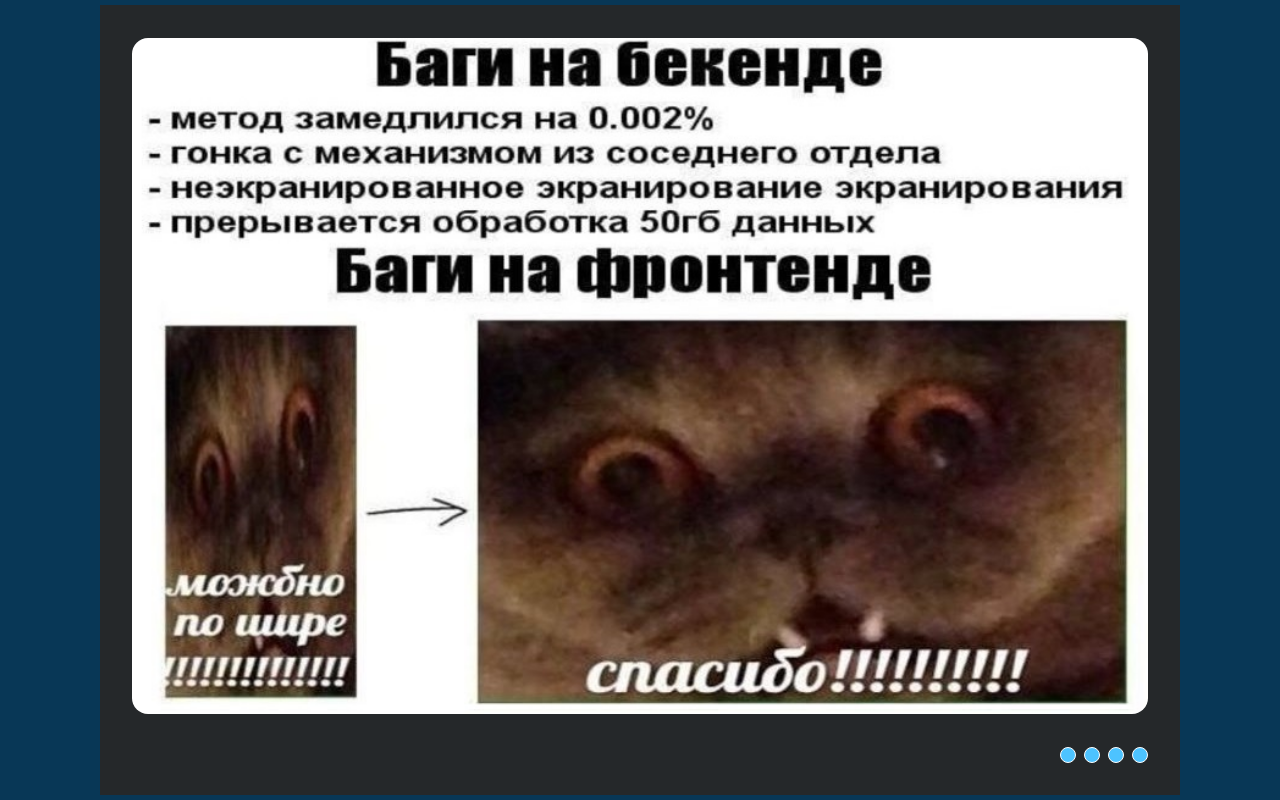
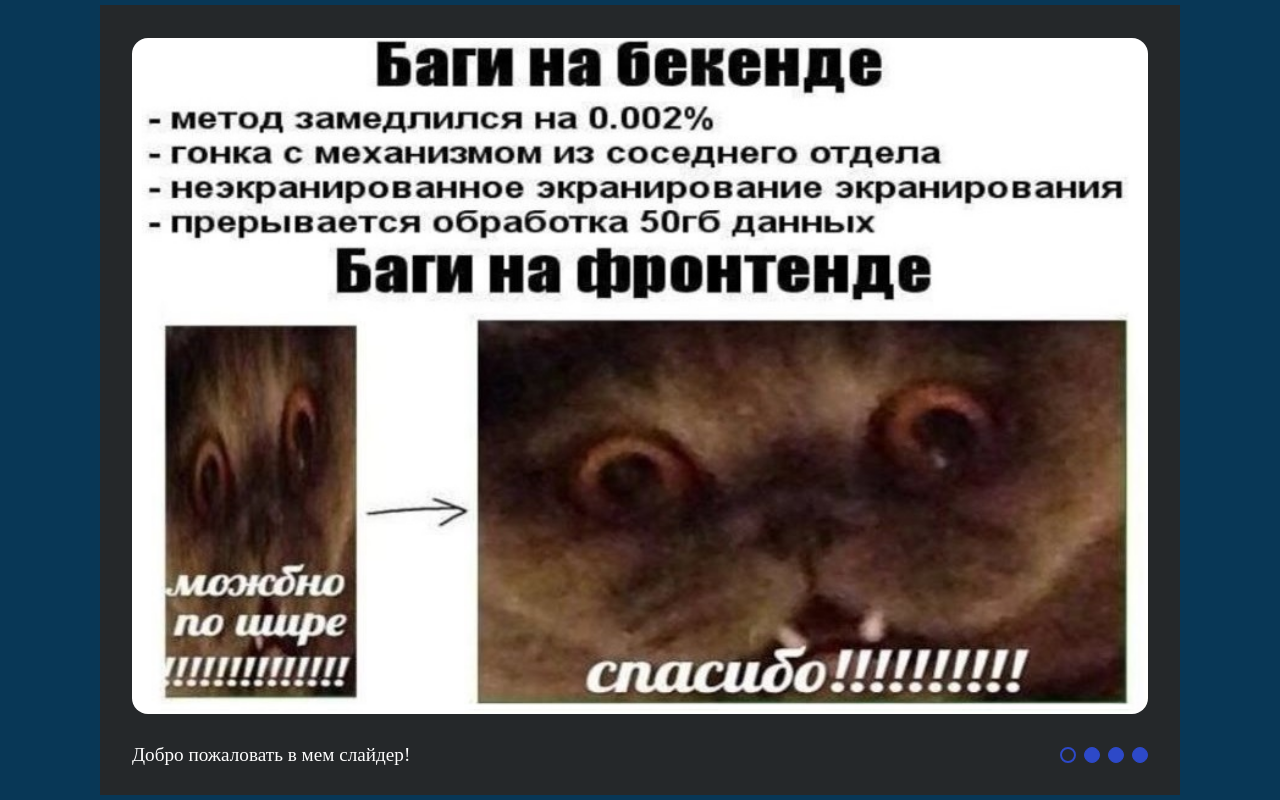
Before and after one commit to darianebogina/cssMemeSlider, a plain HTML site: page cssMemeSlider/index.html in a window 1280 px wide. Drawn offline with Linux system fonts and the light colour scheme.

Commit message:
feat: add controls animation (Fri, Sep 13, 2024 01:01:57 PM)

```diff
--- a/cssMemeSlider/index.html
+++ b/cssMemeSlider/index.html
@@ -12,7 +12,7 @@
 
 <body>
     <div class="slider">
-        <input type="radio" name="meme_btn" id="meme1">
+        <input type="radio" name="meme_btn" id="meme1" checked>
         <input type="radio" name="meme_btn" id="meme2">
         <input type="radio" name="meme_btn" id="meme3">
         <input type="radio" name="meme_btn" id="meme4">
--- a/cssMemeSlider/style.css
+++ b/cssMemeSlider/style.css
@@ -38,7 +38,7 @@ body {
     padding: 2vh;
 }
 
-.meme img {
+.meme>img {
     width: 100%;
     height: auto;
     object-fit: cover;
@@ -99,14 +99,32 @@ body {
 .controls > label {
     height: 1em;
     width: 1em;
-    border: 1px solid white;
+    border: 1px solid rgb(45, 73, 200);
     border-radius: 50%;
     cursor: pointer;
-    background-color: rgb(77, 195, 255);
+    background-color: rgb(45, 73, 200);
+    transition: 0.2s;
+}
+
+#meme1:checked ~ .bottom .controls label[for="meme1"],
+#meme2:checked ~ .bottom .controls label[for="meme2"],
+#meme3:checked ~ .bottom .controls label[for="meme3"],
+#meme4:checked ~ .bottom .controls label[for="meme4"] {
+    background-color: transparent;
+    border: 2px solid rgb(45, 73, 200);
+}
+
+#meme1:checked ~ .bottom .controls label[for="meme1"]:hover,
+#meme2:checked ~ .bottom .controls label[for="meme2"]:hover,
+#meme3:checked ~ .bottom .controls label[for="meme3"]:hover,
+#meme4:checked ~ .bottom .controls label[for="meme4"]:hover {
+    background-color: transparent;
+    border: 2px solid rgb(254, 254, 254);
 }
 
 .controls > label:hover {
     background-color: rgb(254, 254, 254);
+    border: 1px solid rgb(254, 254, 254);
 }
 
 input {
```
